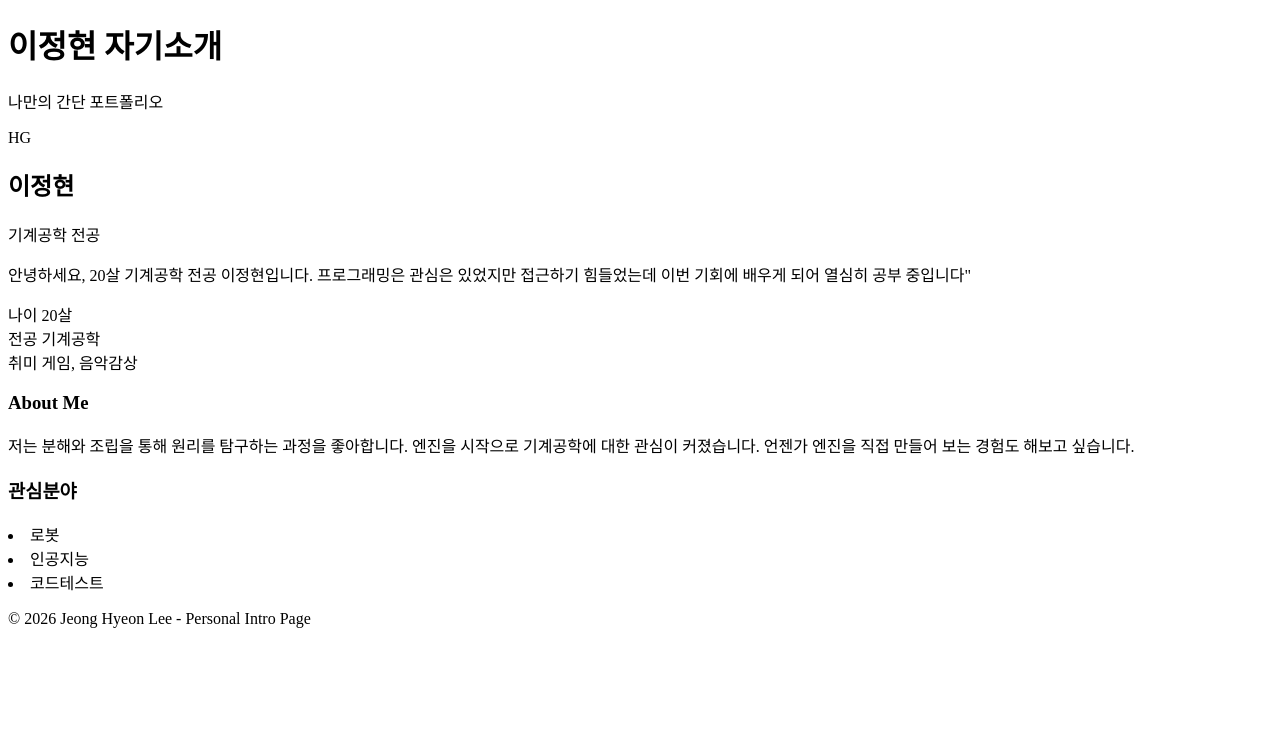
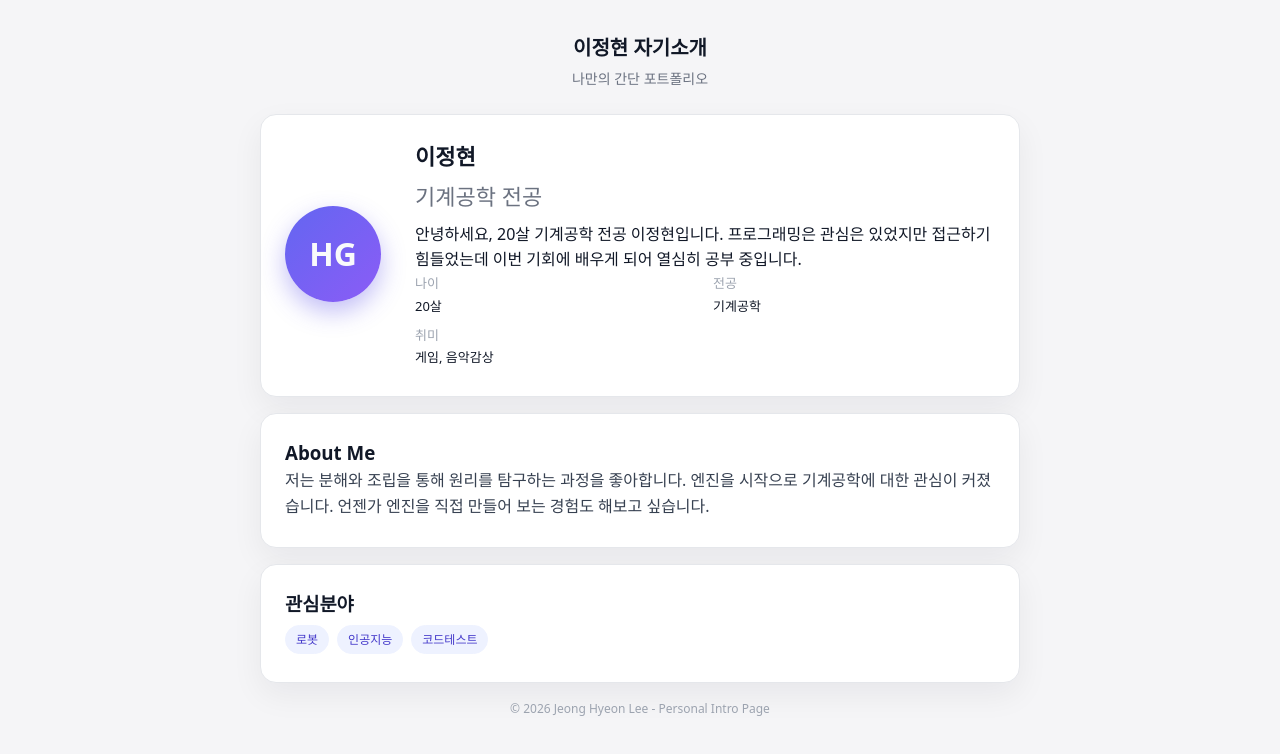
Before and after one commit to 5249-sudo/5249-sudo.github.io, a plain HTML site: page index.html in a window 1280 px wide. Drawn offline with Linux system fonts and the light colour scheme.

Commit message:
Add files via upload

```diff
--- a/index.html
+++ b/index.html
@@ -3,7 +3,7 @@
 <head>
     <meta charset="UTF-8">
     <title>이정현 자기소개 홈페이지</title>
-    <link rel="stylesheet" herf="style.css">
+    <link rel="stylesheet" href="style.css">
 </head>
 <body>
     <div class="page">
@@ -24,7 +24,7 @@
                     <p class="profile-role">기계공학 전공</p>
                     <p class="profile-summary">
                         안녕하세요, 20살 기계공학 전공 이정현입니다.
-                        프로그래밍은 관심은 있었지만 접근하기 힘들었는데 이번 기회에 배우게 되어 열심히 공부 중입니다"
+                        프로그래밍은 관심은 있었지만 접근하기 힘들었는데 이번 기회에 배우게 되어 열심히 공부 중입니다.
                     </p>
 
                     <div class="info-grid">
```
